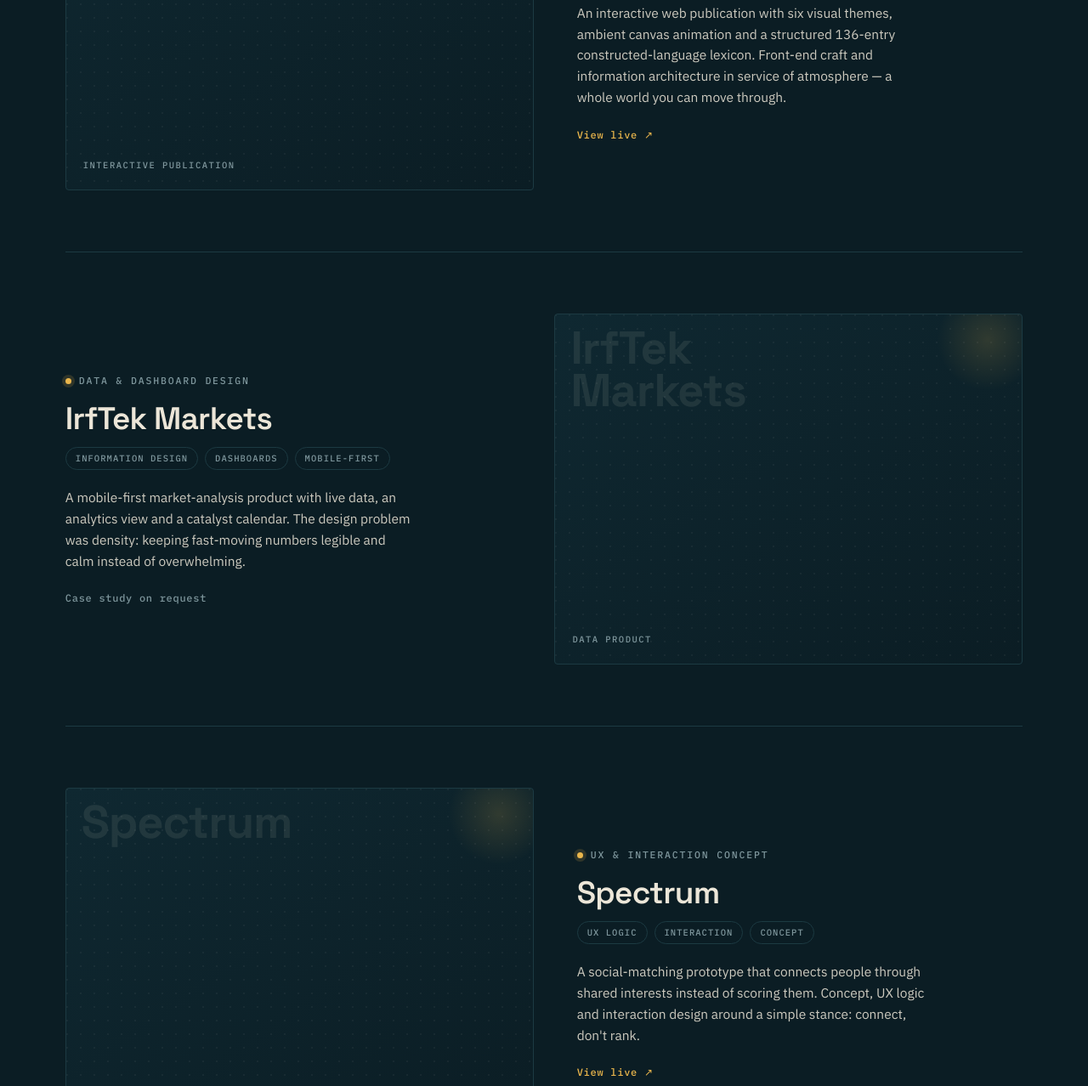
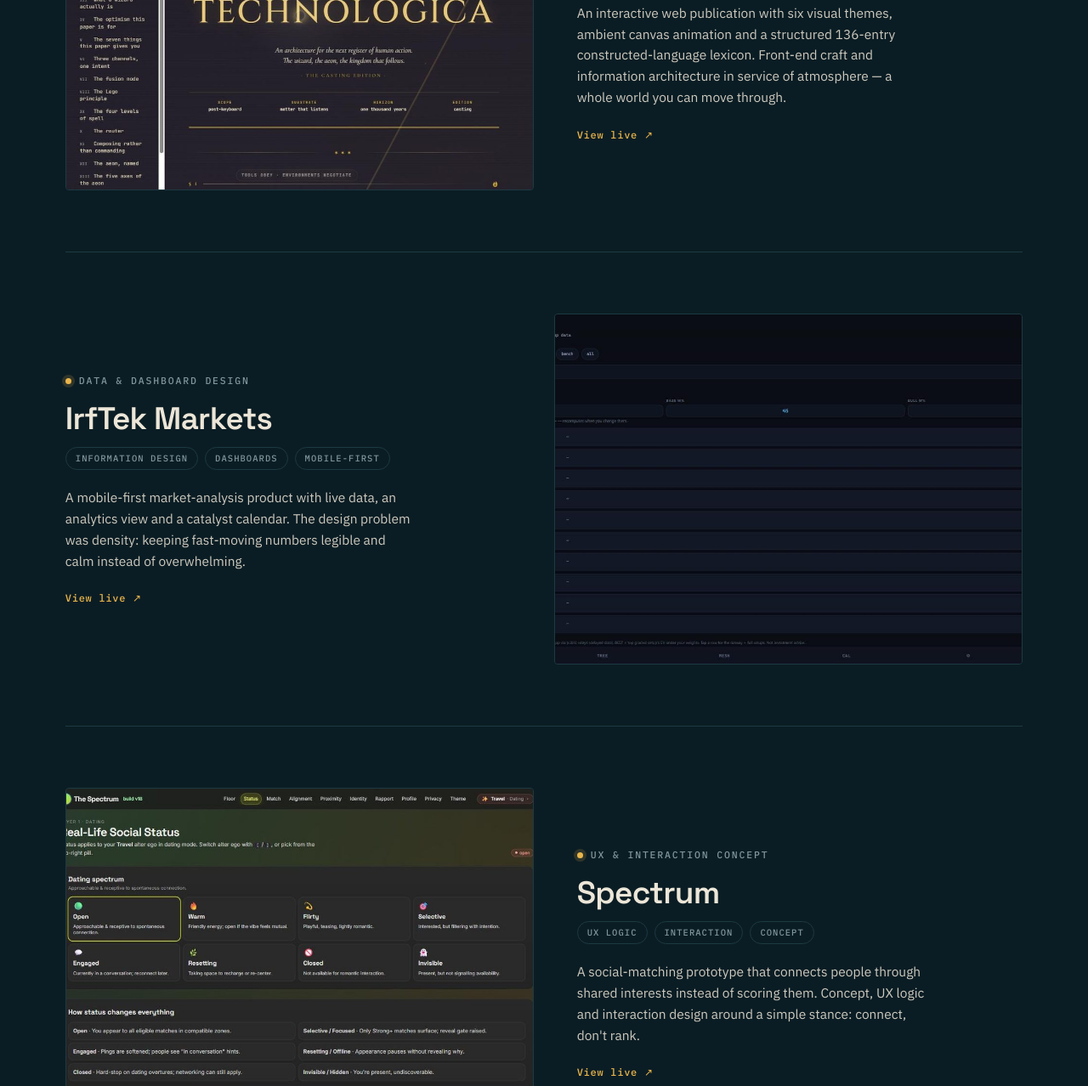
Before and after one commit to irf97/irf97.github.io, a plain HTML site: page index.html in a window 1280 px wide. Shown: the part 2324-3602 px from the top of the page at 85% size. Drawn offline with Linux system fonts and the light colour scheme.

Commit message:
Update index.html

```diff
--- a/index.html
+++ b/index.html
@@ -232,7 +232,7 @@
   </article>
 
   <article class="proj reveal">
-    <div class="cover"><span class="glow"></span><span class="big">Arcanum<br>Technologica</span><span class="pcap">interactive publication</span></div>
+    <div class="cover"><img src="cover-arcanum.jpg" alt="Arcanum Technologica — live screenshot"></div>
     <div class="proj-body">
       <span class="node mono"><i></i>Interactive · visual identity</span>
       <h3>Arcanum Technologica</h3>
@@ -243,18 +243,18 @@
   </article>
 
   <article class="proj reveal">
-    <div class="cover"><span class="glow"></span><span class="big">IrfTek<br>Markets</span><span class="pcap">data product</span></div>
+    <div class="cover"><img src="cover-markets.jpg" alt="IrfTek Markets — live screenshot"></div>
     <div class="proj-body">
       <span class="node mono"><i></i>Data &amp; dashboard design</span>
       <h3>IrfTek Markets</h3>
       <div class="tags"><span class="tag">Information design</span><span class="tag">Dashboards</span><span class="tag">Mobile-first</span></div>
       <p>A mobile-first market-analysis product with live data, an analytics view and a catalyst calendar. The design problem was density: keeping fast-moving numbers legible and calm instead of overwhelming.</p>
-      <a class="golink off">Case study on request</a>
+      <a class="golink" href="https://irf97.github.io/irftek/" target="_blank" rel="noopener">View live ↗</a>
     </div>
   </article>
 
   <article class="proj reveal">
-    <div class="cover"><span class="glow"></span><span class="big">Spectrum</span><span class="pcap">social matching</span></div>
+    <div class="cover"><img src="cover-spectrum.jpg" alt="Spectrum — live screenshot"></div>
     <div class="proj-body">
       <span class="node mono"><i></i>UX &amp; interaction concept</span>
       <h3>Spectrum</h3>
@@ -282,7 +282,7 @@
       <h3>Robodex</h3>
       <div class="tags"><span class="tag">Systems</span><span class="tag">Devices</span><span class="tag">Open source</span></div>
       <p>A runtime for coordinating and driving devices — reusable behaviours and modular control logic. The systems half of a designer who understands how things get built.</p>
-      <a class="golink" href="https://github.com/irf97" target="_blank" rel="noopener">On GitHub ↗</a>
+      <a class="golink" href="https://github.com/irf97/Robodex" target="_blank" rel="noopener">On GitHub ↗</a>
     </div>
   </article>
 </section>
```
